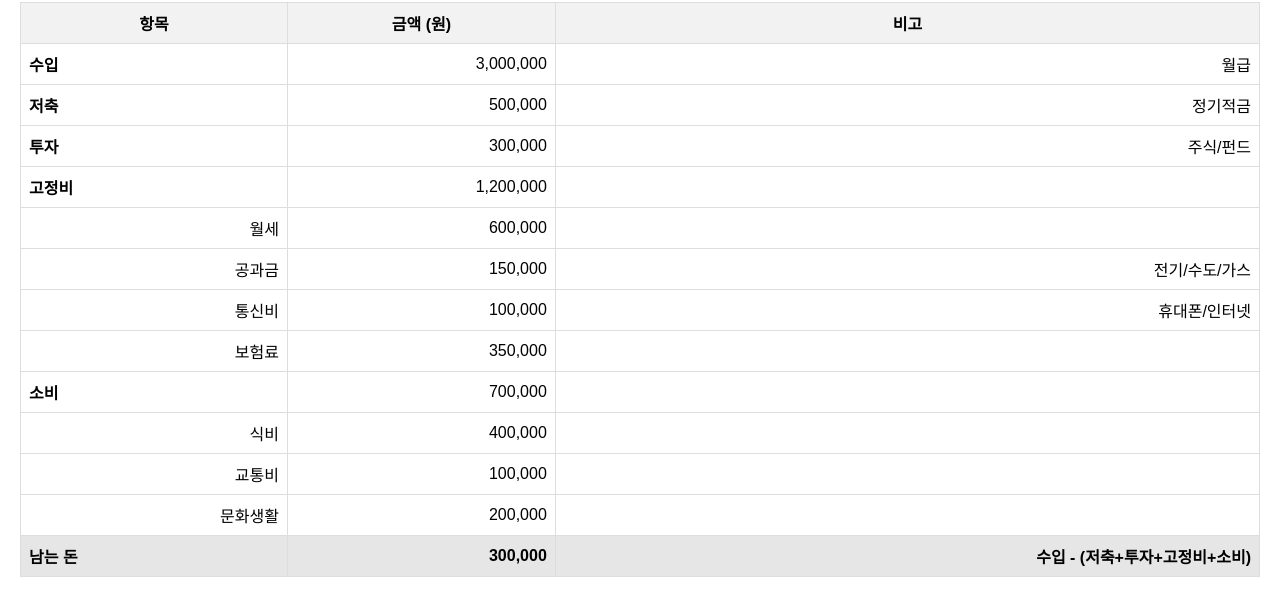
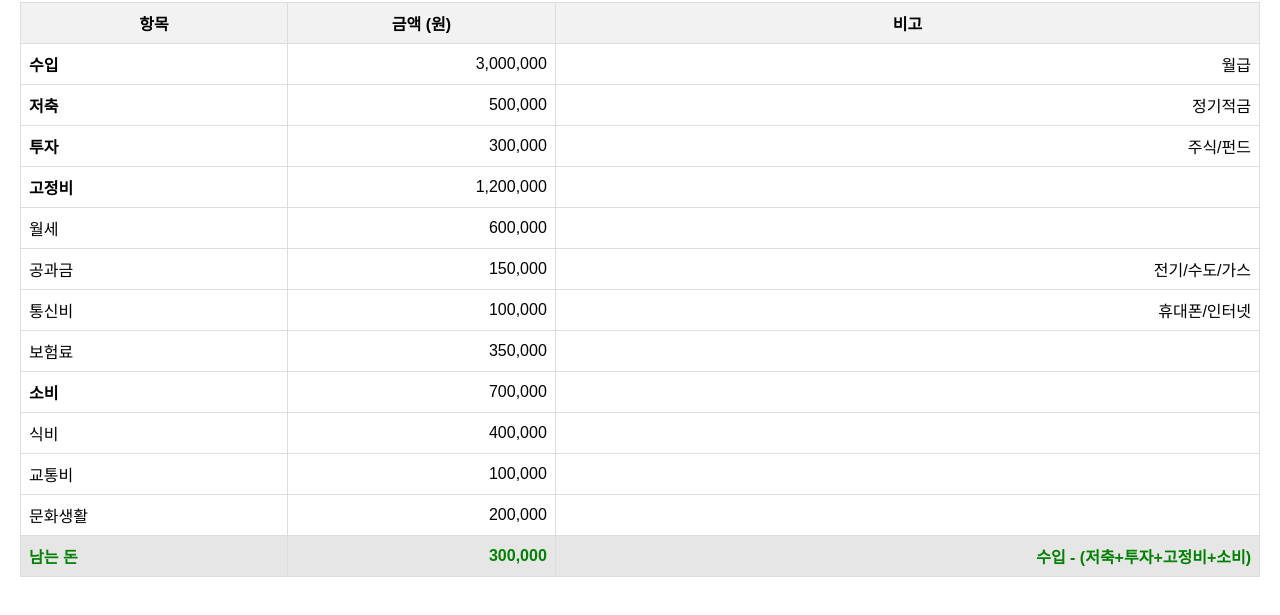
Before and after one commit to Redavy1/PersonalFinance, a plain HTML site: page index.html in a window 1280 px wide. Shown: the part 87-702 px from the top of the page. Drawn offline with Linux system fonts and the light colour scheme.

Commit message:
Update index.html

```diff
--- a/index.html
+++ b/index.html
@@ -29,6 +29,11 @@
         .total {
             background-color: #e6e6e6;
             font-weight: bold;
+            color: green; /* 초록색으로 변경 */
+        }
+        .indent {
+            padding-right: 20px; /* 왼쪽이 아닌 오른쪽으로 들여쓰기 */
+            text-align: left;
         }
     </style>
 </head>
@@ -62,22 +67,22 @@
             <td></td>
         </tr>
         <tr>
-            <td style="padding-left: 20px;">월세</td>
+            <td class="indent">월세</td>
             <td>600,000</td>
             <td></td>
         </tr>
         <tr>
-            <td style="padding-left: 20px;">공과금</td>
+            <td class="indent">공과금</td>
             <td>150,000</td>
             <td>전기/수도/가스</td>
         </tr>
         <tr>
-            <td style="padding-left: 20px;">통신비</td>
+            <td class="indent">통신비</td>
             <td>100,000</td>
             <td>휴대폰/인터넷</td>
         </tr>
         <tr>
-            <td style="padding-left: 20px;">보험료</td>
+            <td class="indent">보험료</td>
             <td>350,000</td>
             <td></td>
         </tr>
@@ -87,17 +92,17 @@
             <td></td>
         </tr>
         <tr>
-            <td style="padding-left: 20px;">식비</td>
+            <td class="indent">식비</td>
             <td>400,000</td>
             <td></td>
         </tr>
         <tr>
-            <td style="padding-left: 20px;">교통비</td>
+            <td class="indent">교통비</td>
             <td>100,000</td>
             <td></td>
         </tr>
         <tr>
-            <td style="padding-left: 20px;">문화생활</td>
+            <td class="indent">문화생활</td>
             <td>200,000</td>
             <td></td>
         </tr>
```
